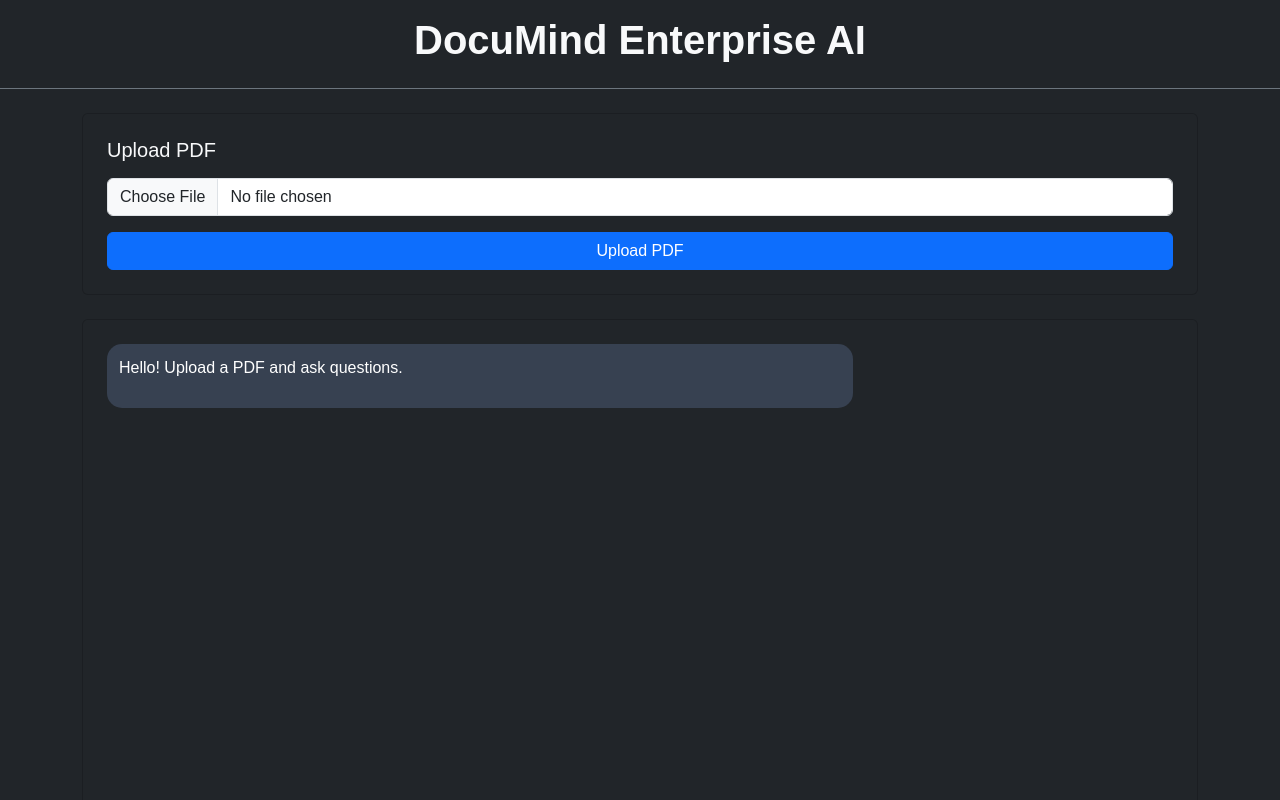
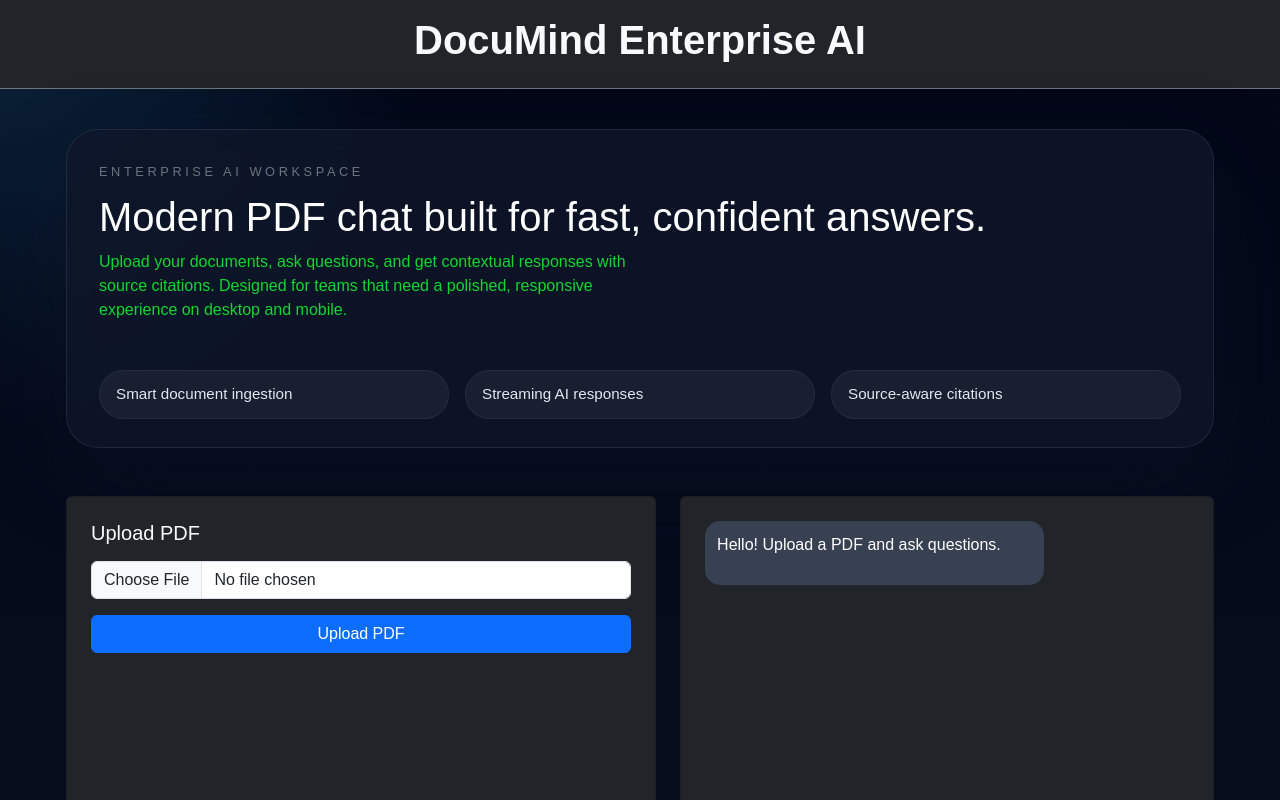
Before and after one commit to prit-nayi/DocuMind-Enterprise, a React (Create React App) app in the folder frontend/: page / in a window 1280 px wide. Shown: the top 800 px of the page. Built offline with nearby package versions, Linux system fonts and the light colour scheme.

Commit message:
updated home.jsx for the new ui

```diff
--- a/frontend/src/pages/Home.jsx
+++ b/frontend/src/pages/Home.jsx
@@ -4,14 +4,35 @@ import ChatBox from "../components/ChatBox";
 
 const Home = () => {
   return (
-    <div className="min-vh-100 bg-dark text-light">
+    <div className="app-shell">
       <Navbar />
 
-      <div className="container py-4">
-        <UploadPdf />
+      <main className="main-container">
+        <section className="hero-panel mb-5">
+          <div className="d-flex flex-column gap-4">
+            <div>
+              <p className="text-uppercase text-secondary mb-3" style={{ letterSpacing: '0.28em', fontSize: '0.8rem' }}>
+                Enterprise AI workspace
+              </p>
+              <h1>Modern PDF chat built for fast, confident answers.</h1>
+              <p>
+                Upload your documents, ask questions, and get contextual responses with source citations. Designed for teams that need a polished, responsive experience on desktop and mobile.
+              </p>
+            </div>
 
-        <ChatBox />
-      </div>
+            <div className="feature-list">
+              <span className="feature-pill">Smart document ingestion</span>
+              <span className="feature-pill">Streaming AI responses</span>
+              <span className="feature-pill">Source-aware citations</span>
+            </div>
+          </div>
+        </section>
+
+        <div className="page-grid">
+          <UploadPdf />
+          <ChatBox />
+        </div>
+      </main>
     </div>
   );
 };
```
